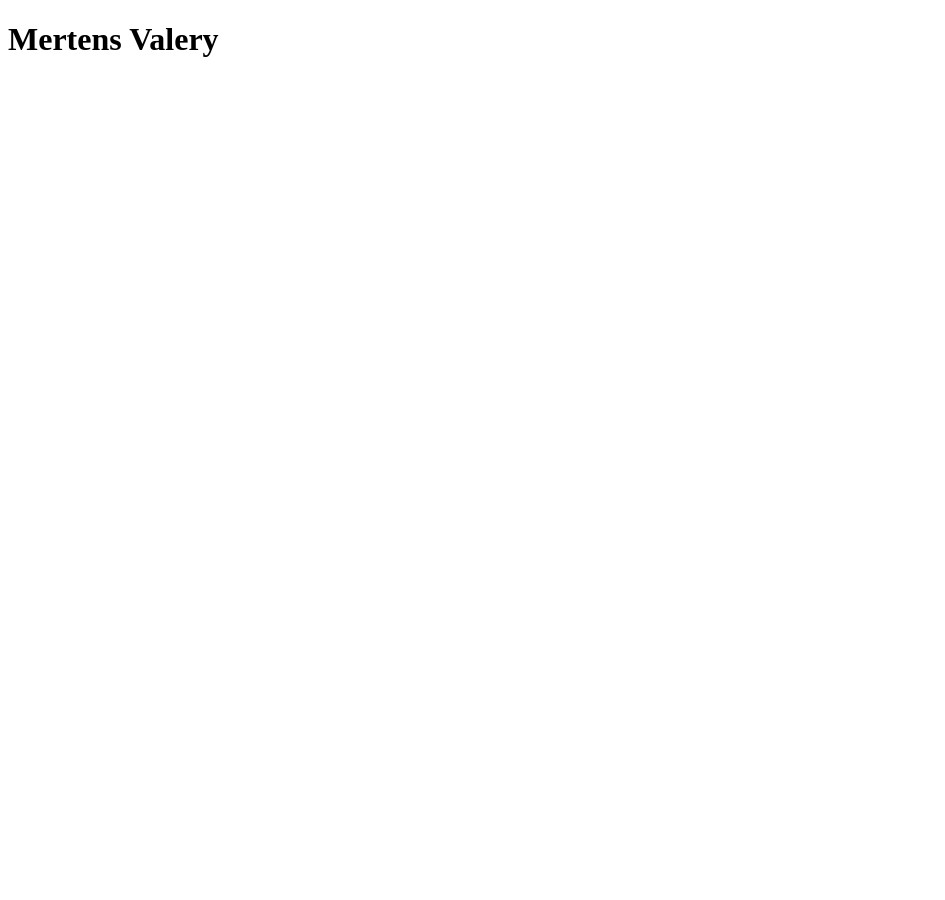
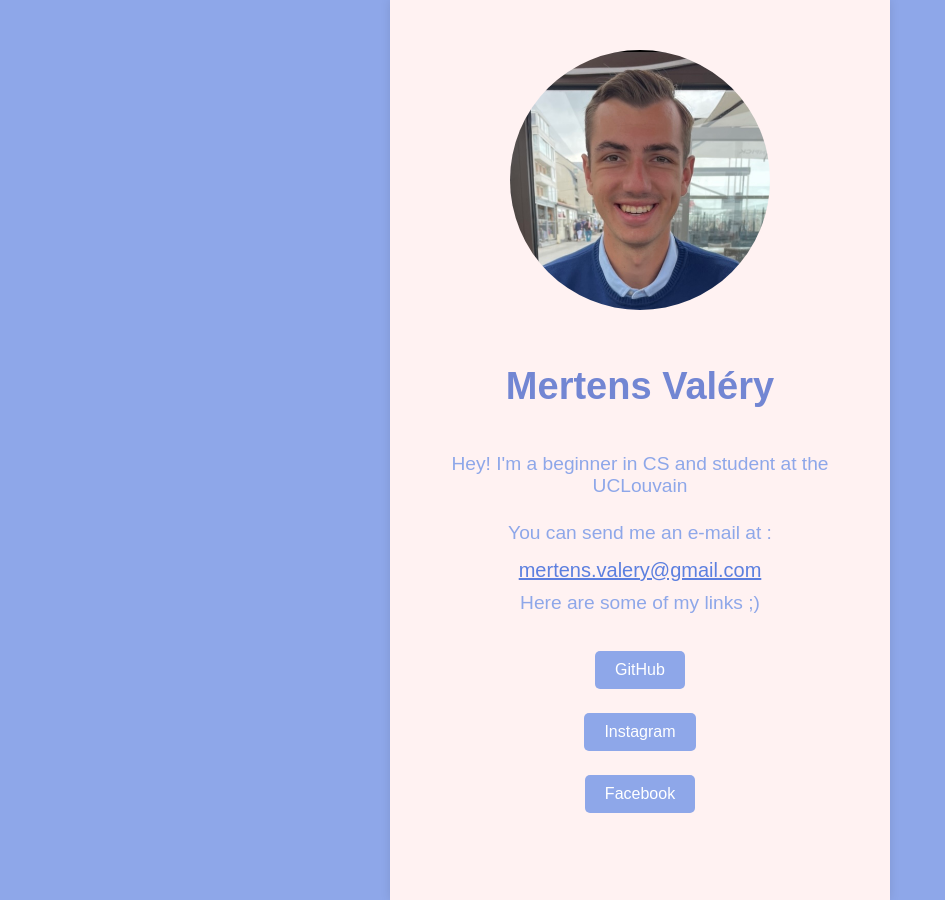
Before and after one commit to Frivox1/mertensvalery, a plain HTML site: page index.html in a window 1280 px wide. Shown: the whole page, without its empty margins (0-945 px from the left). Before the commit the page ends 800 px from the top, so only its background shows below. Drawn offline with Linux system fonts and the light colour scheme.

Commit message:
v1 du site perso

```diff
--- a/index.html
+++ b/index.html
@@ -1,17 +1,25 @@
 <!DOCTYPE html>
-<html lang="en">
+<html lang="fr">
 <head>
-    <meta charset="UTF-8">
-    <meta http-equiv="X-UA-Compatible" content="IE=edge">
-    <meta name="viewport" content="width=device-width, initial-scale=1.0">
-    <link rel="stylesheet" href="static/style/style.css">
-    <title>Mertens Valery</title>
+  <meta charset="UTF-8">
+  <meta name="viewport" content="width=device-width, initial-scale=1.0">
+  <title>Profil</title>
+  <link rel="stylesheet" href="static/style/style.css">
 </head>
 <body>
-
-    <div>
-        <h1>Mertens Valery</h1>
+  <div class="container">
+    <img src="static/images/photo_profil.jpg" alt="Photo de profil" class="profile-img">
+    <div class="profile-info">
+      <h1>Mertens Valéry</h1>
+      <p>Hey! I'm a beginner in CS and student at the UCLouvain</p>
+      <p>You can send me an e-mail at :</p>
+      <a class="adresse-mail" href="mertens.valery@gmail.com">mertens.valery@gmail.com</a>
+      <p>Here are some of my links ;)</p>
+      <ul class="profile-links">
+        <li><a href="https://github.com/Frivox1">GitHub</a></li>
+        <li><a href="https://www.instagram.com/mertensvalery/">Instagram</a></li>
+        <li><a href="https://www.facebook.com/profile.php?id=100037001740446">Facebook</a></li>
     </div>
-
+  </div>
 </body>
 </html>
--- a/static/style/style.css
+++ b/static/style/style.css
@@ -0,0 +1,113 @@
+/* Style général */
+* {
+    box-sizing: border-box;
+    font-family: Arial, sans-serif;
+    margin: 0;
+    padding: 0;
+  }
+
+  body {
+    background-color: #8EA7E9;
+  }
+
+
+
+  .container {
+    max-width: 500px;
+    margin: 0 auto;
+    padding: 50px;
+    background-color: #FFF2F2;
+    box-shadow: 0 0 10px rgba(0, 0, 0, 0.1);
+  }
+
+  .profile-img {
+    display: block;
+    margin: 0 auto 30px;
+    border-radius: 50%;
+    width: 260px;
+    height: 260px;
+    object-fit: cover;
+    object-position: center;
+  }
+
+  .adresse-mail {
+    font-size: 20px;
+    color: #5c7fdf;
+  }
+
+  .adresse-mail:hover {
+    color: #5267b8;
+  }
+
+  .profile-info {
+    text-align: center;
+  }
+
+  .profile-info h1 {
+    font-size: 38px;
+    margin-bottom: 10px;
+    padding: 25px;
+    color: #7286D3;
+  }
+
+  .profile-info p {
+    font-size: 1.2rem;
+    color: #8EA7E9;
+    margin-bottom: 5px;
+  }
+
+  .profile-info p:last-child {
+    margin-bottom: 0;
+  }
+
+  ul.profile-links {
+    list-style: none;
+    margin: 10px;
+    padding: 10px;
+  }
+
+  ul.profile-links li {
+    margin-bottom: 10px;
+    padding: 7px;
+  }
+
+  ul.profile-links li a {
+    display: inline-block;
+    padding: 10px 20px;
+    background-color:#8EA7E9;
+    color: #fff;
+    text-decoration: none;
+    border-radius: 5px;
+    transition: background-color 0.2s ease-in-out;
+  }
+
+  ul.profile-links li a:hover {
+    background-color: #5267b8;
+  }
+
+
+  /* Style pour les mobiles */
+  @media screen and (max-width: 600px) {
+    .container {
+      width: 100%;
+      padding: 20px;
+    }
+
+    .profile-img {
+      width: 150px;
+      height: 150px;
+    }
+
+    .profile-info h1 {
+      font-size: 1.5rem;
+    }
+
+    .profile-info p {
+      font-size: 1rem;
+    }
+  }
+
+p {
+    padding: 10px;
+    color: #E5E0FF;
+}
```
Also changed, not shown: static/images/photo_profil.jpg (added), 1 other file.
